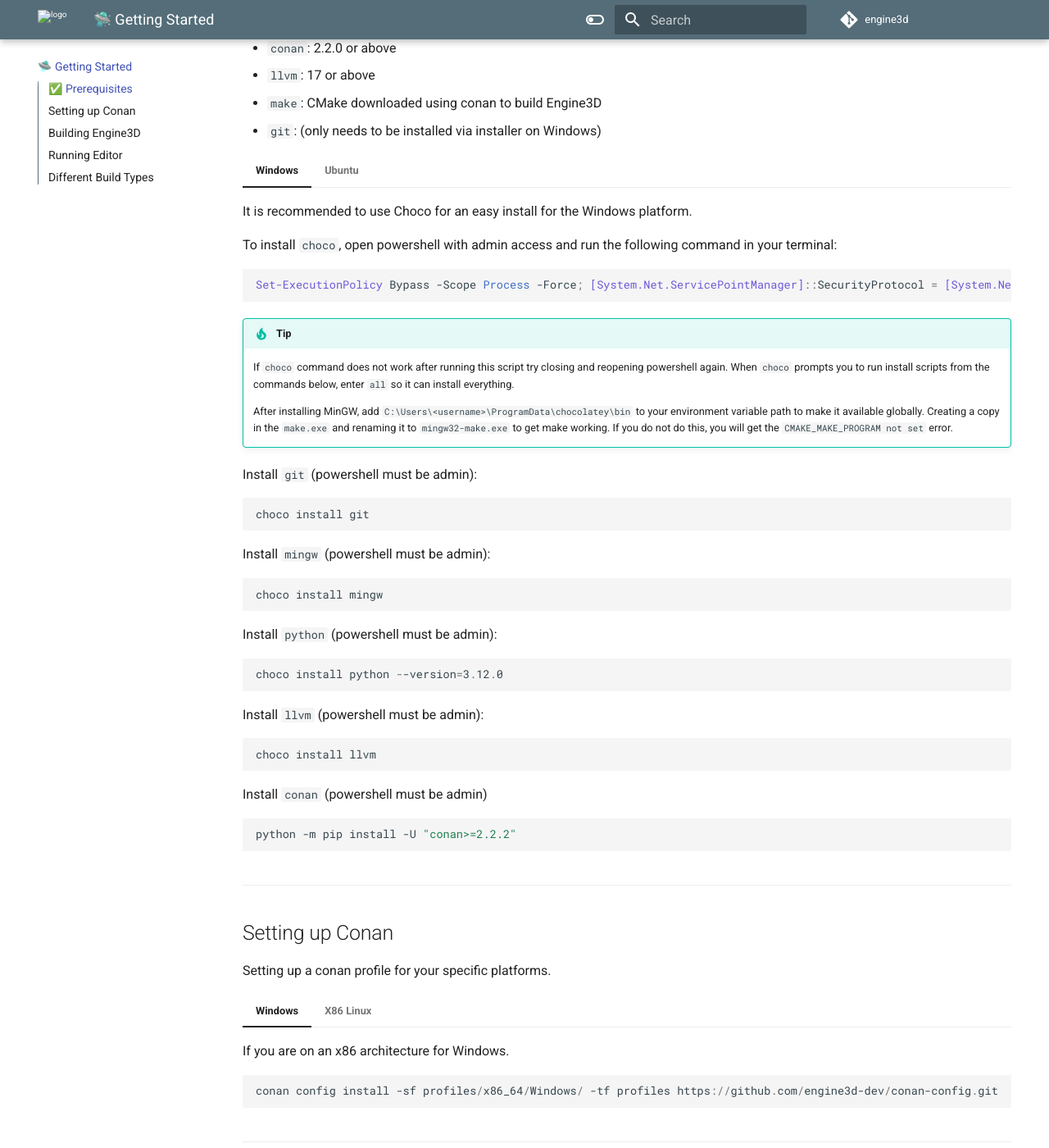
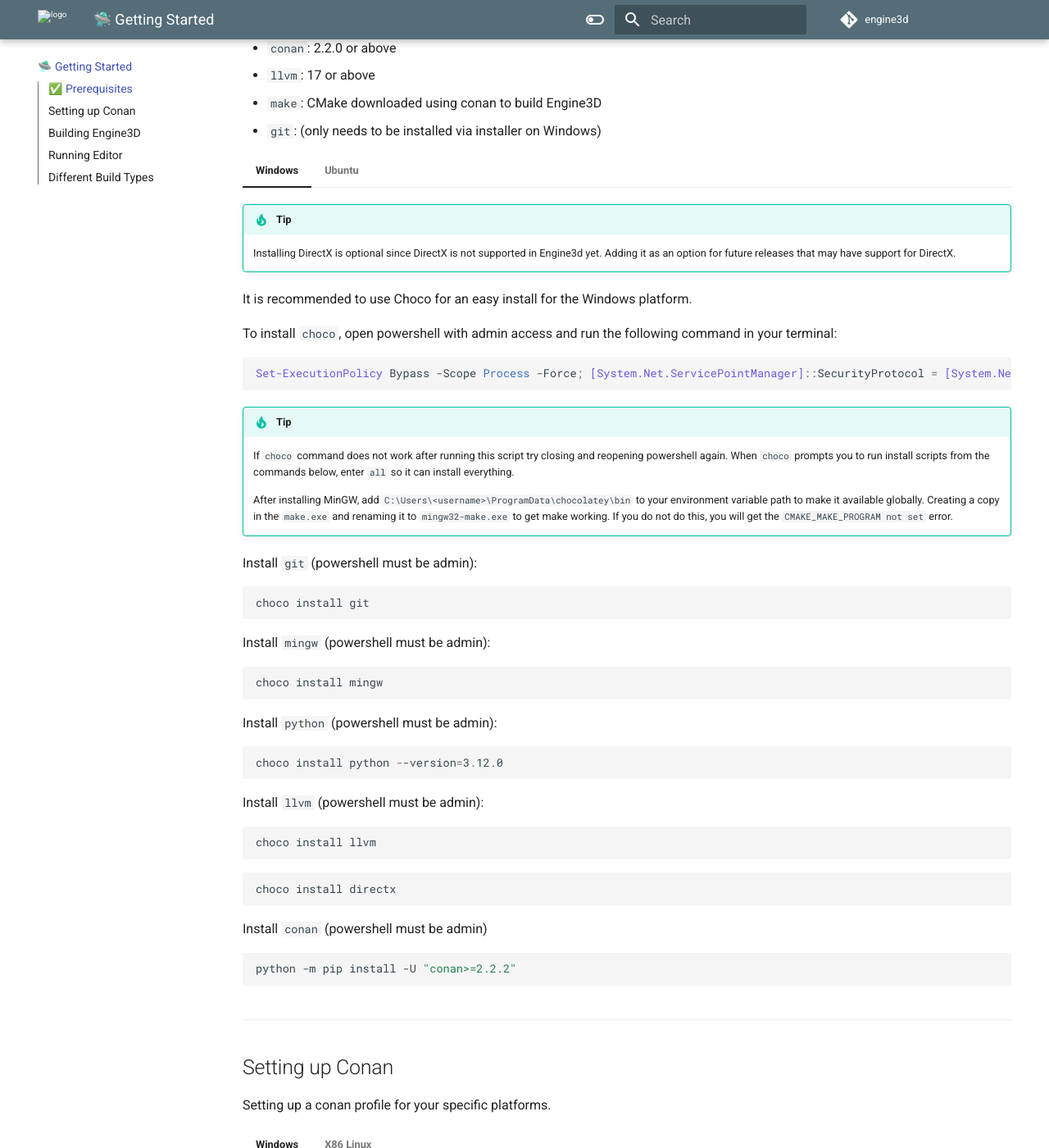
Before and after one commit to engine3d-dev/engine3d.github.io, an MkDocs documentation site: the page built from docs/page2.md, in a window 1280 px wide and 1400 px high, scrolled down 308 px. Shown: the whole window at 82% size. Built offline with MkDocs 1.6.1 and Material for MkDocs 9.7.7, drawn with Linux system fonts in a browser that asks for light colours; comment, search, counter and statistics services are not loaded.

Commit message:
Update page2.md

````diff
--- a/docs/page2.md
+++ b/docs/page2.md
@@ -11,6 +11,11 @@
 * `git`: (only needs to be installed via installer on Windows)
 
 === "Windows"
+
+    !!! tip
+
+        Installing DirectX is optional since DirectX is not supported in Engine3d yet.
+        Adding it as an option for future releases that may have support for DirectX.
 
     It is recommended to use Choco for an easy install for the Windows platform.
 
@@ -50,6 +55,10 @@
 
     ```powershell
     choco install llvm
+    ```
+
+    ```powershell
+    choco install directx
     ```
 
     Install `conan` (powershell must be admin)
````
